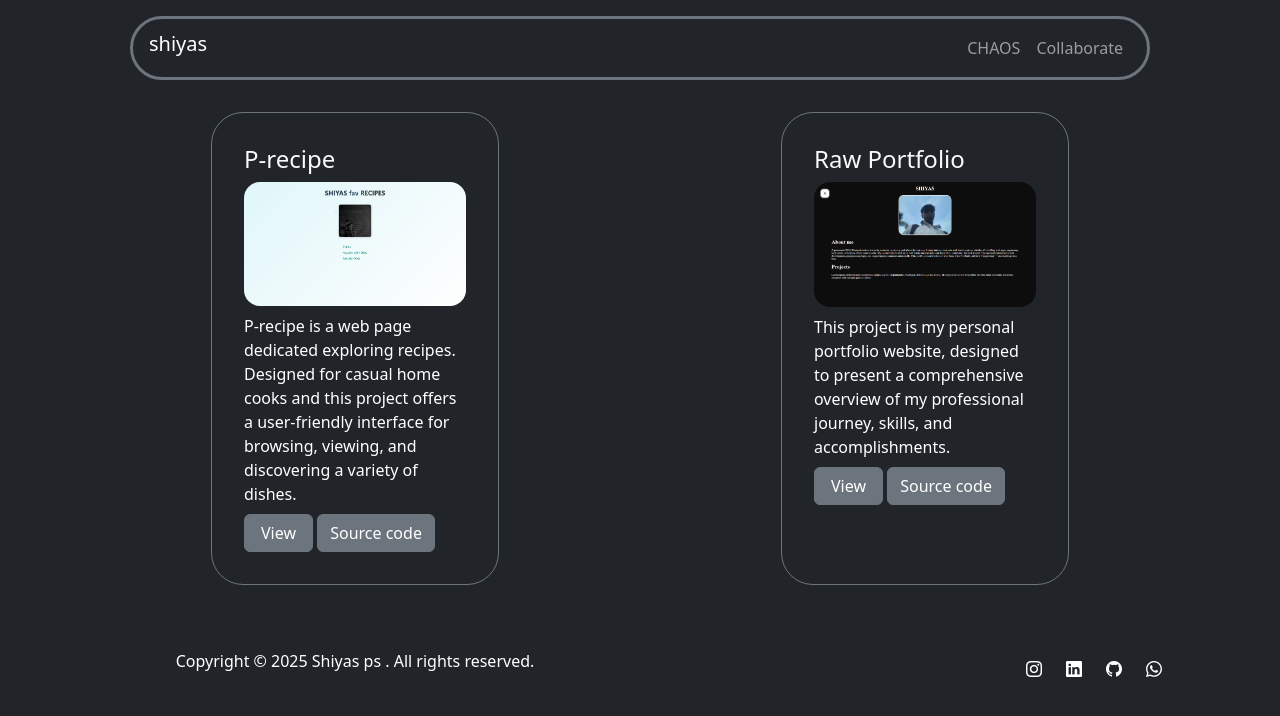
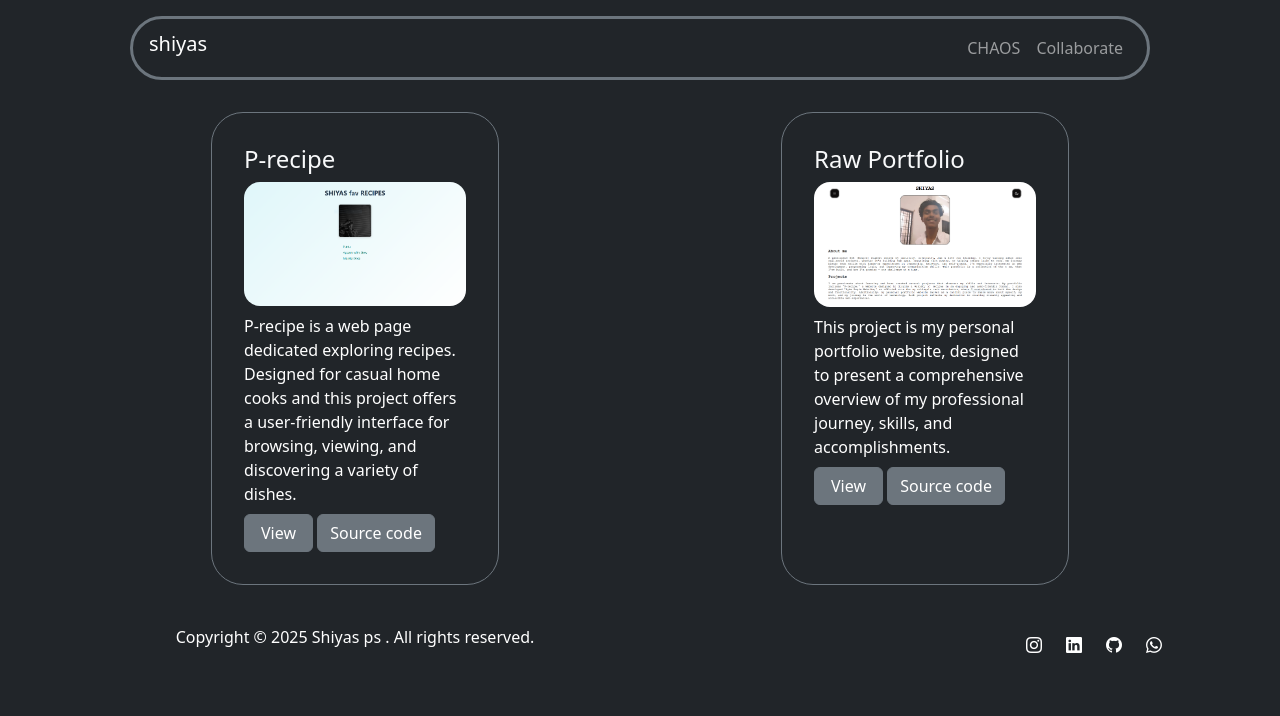
Before and after one commit to shiyyaas/Bootstrap_portfolio, a plain HTML site: page index.html in a window 1280 px wide. Drawn offline with nearby package versions, Linux system fonts and the light colour scheme.

Commit message:
Changed the project image to correct real one

```diff
--- a/index.html
+++ b/index.html
@@ -65,7 +65,7 @@
             <div class="card bg-dark text-light border-secondary rounded-5" style="width: 18rem;">
                 <div class="card-body m-3">
                     <h4 class="card-title">Raw Portfolio</h4>
-                    <img class="card-img rounded-4" src="images/Preview.PNG" alt="Card image cap">
+                    <img class="card-img rounded-4" src="images/previewL.png" alt="Card image cap">
 
                     <p class="card-text my-2">
                         This project is my personal portfolio website, designed to present a comprehensive overview of my professional journey, skills, and accomplishments.
@@ -79,7 +79,7 @@
     </section>
 
     <!-- footer -->
-    <footer class="container-fluid container-lg mt-5 ">
+    <footer class="container-fluid container-lg my-4">
         <div class="row align-items-center">
             <div class="col-12 text-center  col-md-6"><p>Copyright &copy; 2025 Shiyas ps . All rights reserved.</p></div>
 
```
Also changed, not shown: images/Preview.PNG (deleted), images/previewL.png (added).
